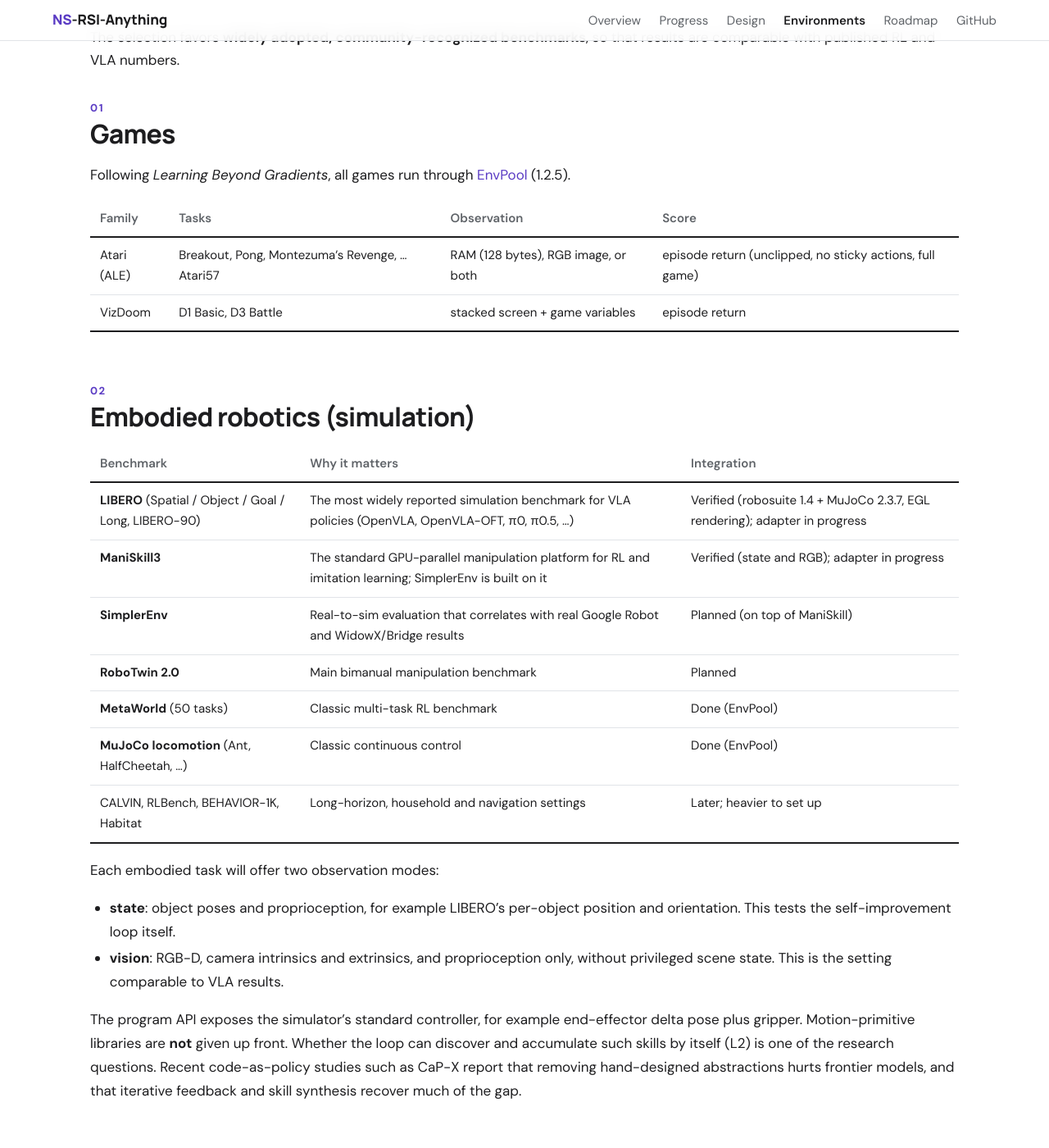
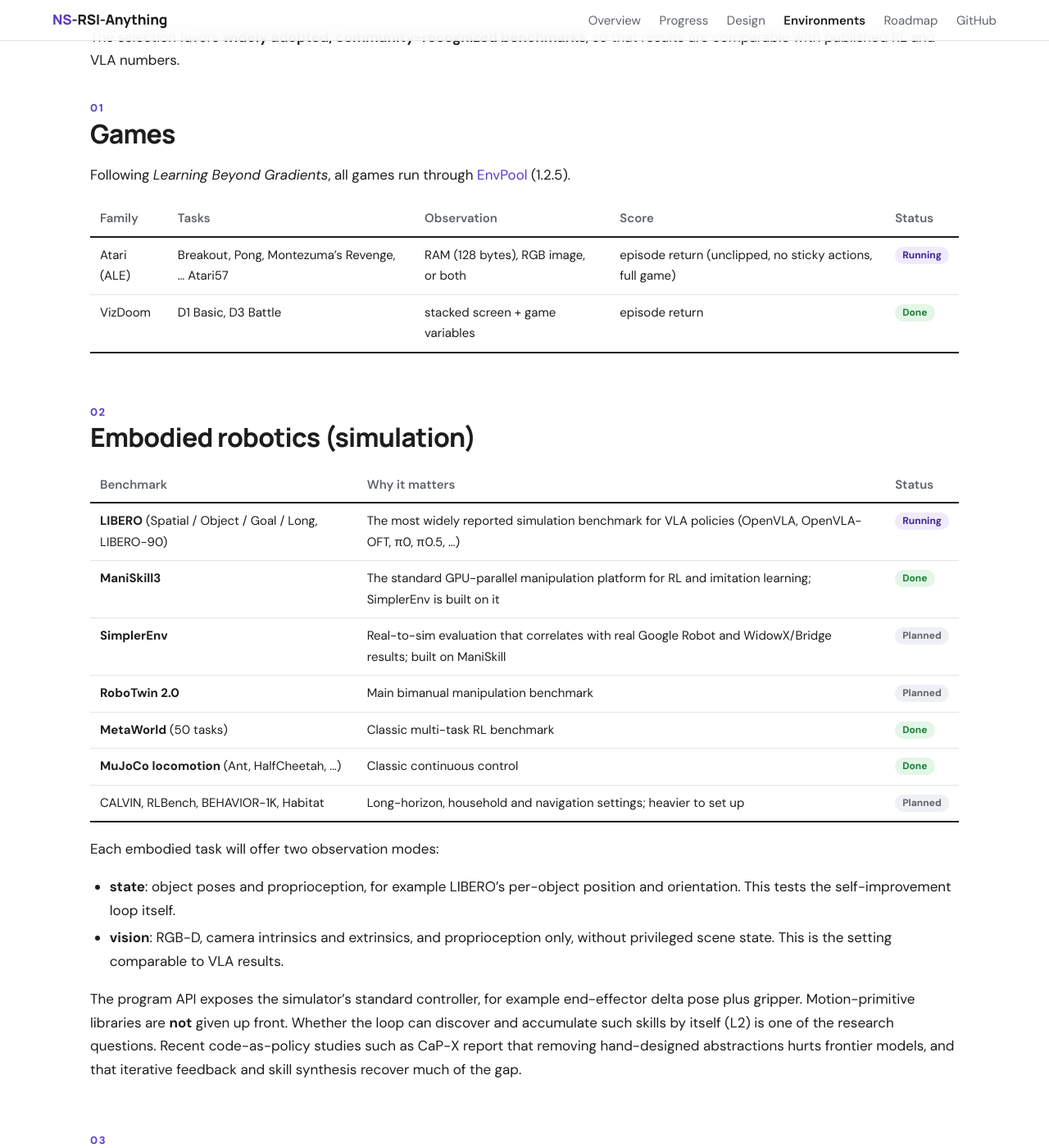
Before and after one commit to SMU-DIGA/drsi-anything-programme, a Jekyll site: the page built from environments.md, in a window 1280 px wide and 1400 px high, scrolled down 295 px. Shown: the whole window at 82% size. Built offline with Jekyll 4.4.1, drawn with Linux system fonts in a browser that asks for light colours.

Commit message:
Unify status badges and post tags; refresh embodied status
One status vocabulary everywhere (Done, Running, In progress, Planned)
with one color each; post tags limited to framework/games/robotics.
LIBERO is now Running, ManiSkill3 Done, Atari Running.

Co-Authored-By: Claude Opus 5.5 <noreply@anthropic.com>
Claude-Session: https://claude.ai/code/session_01C5NxkCLYQEaqT1wrYpLtVi

```diff
--- a/assets/style.css
+++ b/assets/style.css
@@ -140,6 +140,7 @@ table.roadmap td:first-child { width: 90px; }
 /* badges and tags */
 .badge { flex: none; display: inline-block; line-height: 1.6; font-size: 12px; font-weight: 700; padding: 1px 9px; border-radius: 999px; white-space: nowrap; vertical-align: 1px; }
 .badge.done { background: var(--good-soft); color: var(--good); }
+.badge.running { background: var(--accent-soft); color: var(--accent-ink); }
 .badge.wip { background: var(--warn-soft); color: var(--warn); }
 .badge.planned { background: var(--panel-2); color: var(--muted); }
 .tag { display: inline-block; font-size: 12px; padding: 1px 9px; margin-right: 6px; border-radius: 999px; background: var(--accent-soft); color: var(--accent-ink); }
--- a/environments.md
+++ b/environments.md
@@ -13,22 +13,22 @@ with published RL and VLA numbers.
 
 Following *Learning Beyond Gradients*, all games run through [EnvPool](https://github.com/sail-sg/envpool) (1.2.5).
 
-| Family | Tasks | Observation | Score |
-|---|---|---|---|
-| Atari (ALE) | Breakout, Pong, Montezuma's Revenge, … Atari57 | RAM (128 bytes), RGB image, or both | episode return (unclipped, no sticky actions, full game) |
-| VizDoom | D1 Basic, D3 Battle | stacked screen + game variables | episode return |
+| Family | Tasks | Observation | Score | Status |
+|---|---|---|---|---|
+| Atari (ALE) | Breakout, Pong, Montezuma's Revenge, … Atari57 | RAM (128 bytes), RGB image, or both | episode return (unclipped, no sticky actions, full game) | <span class="badge running">Running</span> |
+| VizDoom | D1 Basic, D3 Battle | stacked screen + game variables | episode return | <span class="badge done">Done</span> |
 
 ## Embodied robotics (simulation)
 
-| Benchmark | Why it matters | Integration |
+| Benchmark | Why it matters | Status |
 |---|---|---|
-| **LIBERO** (Spatial / Object / Goal / Long, LIBERO-90) | The most widely reported simulation benchmark for VLA policies (OpenVLA, OpenVLA-OFT, π0, π0.5, …) | Verified (robosuite 1.4 + MuJoCo 2.3.7, EGL rendering); adapter in progress |
-| **ManiSkill3** | The standard GPU-parallel manipulation platform for RL and imitation learning; SimplerEnv is built on it | Verified (state and RGB); adapter in progress |
-| **SimplerEnv** | Real-to-sim evaluation that correlates with real Google Robot and WidowX/Bridge results | Planned (on top of ManiSkill) |
-| **RoboTwin 2.0** | Main bimanual manipulation benchmark | Planned |
-| **MetaWorld** (50 tasks) | Classic multi-task RL benchmark | Done (EnvPool) |
-| **MuJoCo locomotion** (Ant, HalfCheetah, …) | Classic continuous control | Done (EnvPool) |
-| CALVIN, RLBench, BEHAVIOR-1K, Habitat | Long-horizon, household and navigation settings | Later; heavier to set up |
+| **LIBERO** (Spatial / Object / Goal / Long, LIBERO-90) | The most widely reported simulation benchmark for VLA policies (OpenVLA, OpenVLA-OFT, π0, π0.5, …) | <span class="badge running">Running</span> |
+| **ManiSkill3** | The standard GPU-parallel manipulation platform for RL and imitation learning; SimplerEnv is built on it | <span class="badge done">Done</span> |
+| **SimplerEnv** | Real-to-sim evaluation that correlates with real Google Robot and WidowX/Bridge results; built on ManiSkill | <span class="badge planned">Planned</span> |
+| **RoboTwin 2.0** | Main bimanual manipulation benchmark | <span class="badge planned">Planned</span> |
+| **MetaWorld** (50 tasks) | Classic multi-task RL benchmark | <span class="badge done">Done</span> |
+| **MuJoCo locomotion** (Ant, HalfCheetah, …) | Classic continuous control | <span class="badge done">Done</span> |
+| CALVIN, RLBench, BEHAVIOR-1K, Habitat | Long-horizon, household and navigation settings; heavier to set up | <span class="badge planned">Planned</span> |
 
 Each embodied task will offer two observation modes:
 
```
Also changed, not shown: README.zh-CN.md (+11 -7 lines), _posts/2026-11-03-embodied-environment-selection.md (+1 -1 lines), index.html (+12 -12 lines), roadmap.md (+15 -4 lines), README.md.
